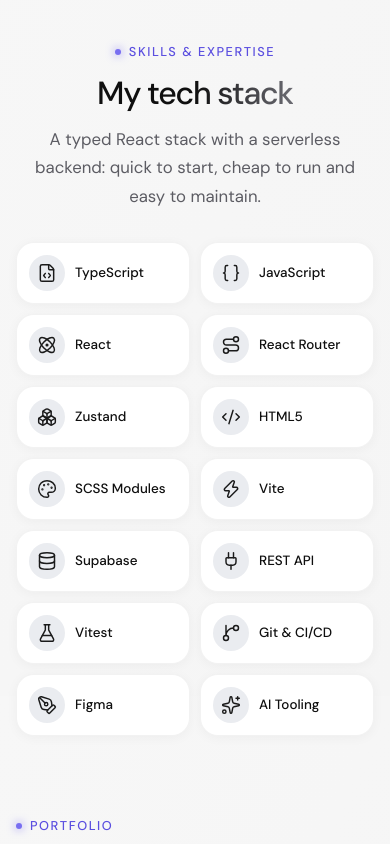
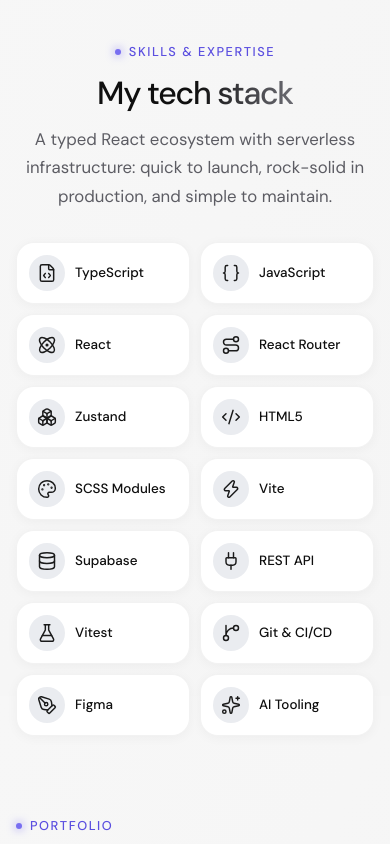
Before and after one commit to AlucardYagamiGame/olga-portfolio, a React (Vite) app: page / in a window 390 px wide. Shown: the part 2680-3524 px from the top of the page. Built offline with nearby package versions, Linux system fonts and the light colour scheme.

Commit message:
style(skills): update stack description and tablet grid padding

```diff
--- a/src/i18n/en.ts
+++ b/src/i18n/en.ts
@@ -84,13 +84,12 @@ export const en: Dictionary = {
     kicker: 'Skills & expertise',
     title: 'My tech stack',
     description:
-      'A typed React stack with a serverless backend: quick to start, cheap to run and easy to maintain.',
+      'A typed React ecosystem with serverless infrastructure: quick to launch, rock-solid in production, and simple to maintain.',
   },
   projects: {
     kicker: 'Portfolio',
     title: 'Featured projects',
-    description:
-      'Real products with real user flows, from a full online store to a landing page.',
+    description: '',
     code: 'Code',
     personal: 'Personal version',
     demo: 'Live demo',
@@ -142,12 +141,9 @@ export const en: Dictionary = {
     opensInNewTab: 'opens in a new tab',
   },
   footer: {
-    tagline:
-      'Typed, accessible and fast web apps on React, TypeScript and Supabase.',
     backToTop: 'Back to top',
     connect: 'Connect',
     rights: (year) => `© ${year} Olga Shcherbatiuk. All rights reserved.`,
-    madeWith: 'Made with React, TypeScript and',
-    love: 'love',
+    openForHire: 'Open for engineering opportunities',
   },
 };
--- a/src/i18n/ua.ts
+++ b/src/i18n/ua.ts
@@ -84,13 +84,12 @@ export const ua: Dictionary = {
     kicker: 'Навички та досвід',
     title: 'Мій стек',
     description:
-      'Типізований React-стек із serverless-бекендом: швидкий старт, дешева експлуатація, проста підтримка.',
+      'Типізована екосистема React із безсерверною інфраструктурою: швидкий запуск, надійність у продакшені та проста підтримка.',
   },
   projects: {
     kicker: 'Портфоліо',
     title: 'Мої проєкти',
-    description:
-      'Справжні продукти зі справжніми сценаріями: від повноцінного магазину до лендингу.',
+    description: '',
     code: 'Код',
     personal: 'Персональна версія',
     demo: 'Демо',
@@ -142,12 +141,9 @@ export const ua: Dictionary = {
     opensInNewTab: 'відкривається в новій вкладці',
   },
   footer: {
-    tagline:
-      'Типізовані, доступні й швидкі вебдодатки на React, TypeScript і Supabase.',
     backToTop: 'Нагору',
     connect: 'Контакти',
     rights: (year) => `© ${year} Ольга Щербатюк. Усі права захищено.`,
-    madeWith: 'Зроблено з React, TypeScript і',
-    love: 'любовʼю',
+    openForHire: 'Відкрита до пропозицій',
   },
 };
--- a/src/sections/Skills/Skills.module.scss
+++ b/src/sections/Skills/Skills.module.scss
@@ -13,10 +13,12 @@
   // 14 cards: only 7 or 2 columns keep every row full.
   @include on-tablet {
     grid-template-columns: repeat(2, minmax(0, 1fr));
+    padding: 0px 124px;
   }
 
   @include on-phone {
     gap: 10px;
+    padding: 0px;
   }
 }
 
```
